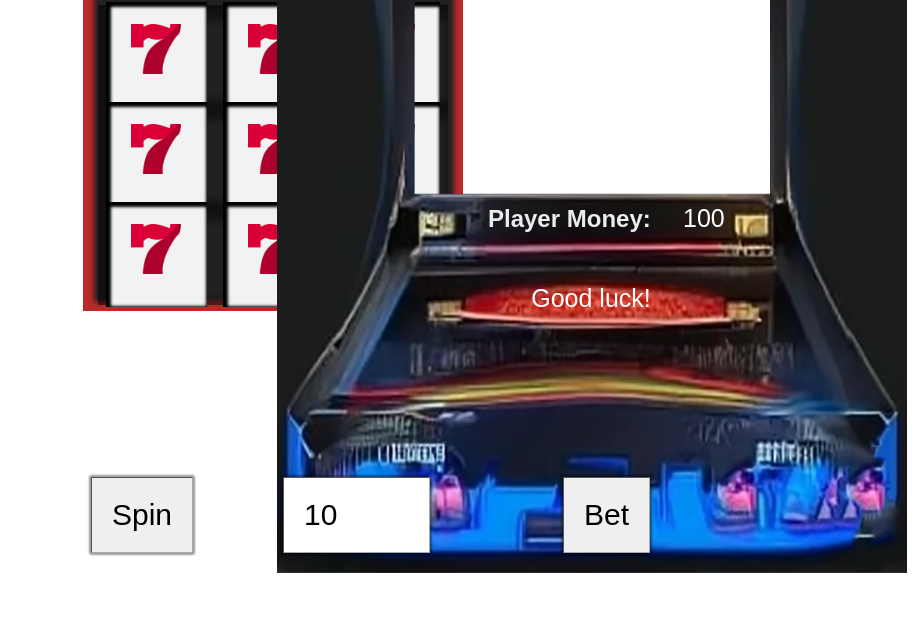
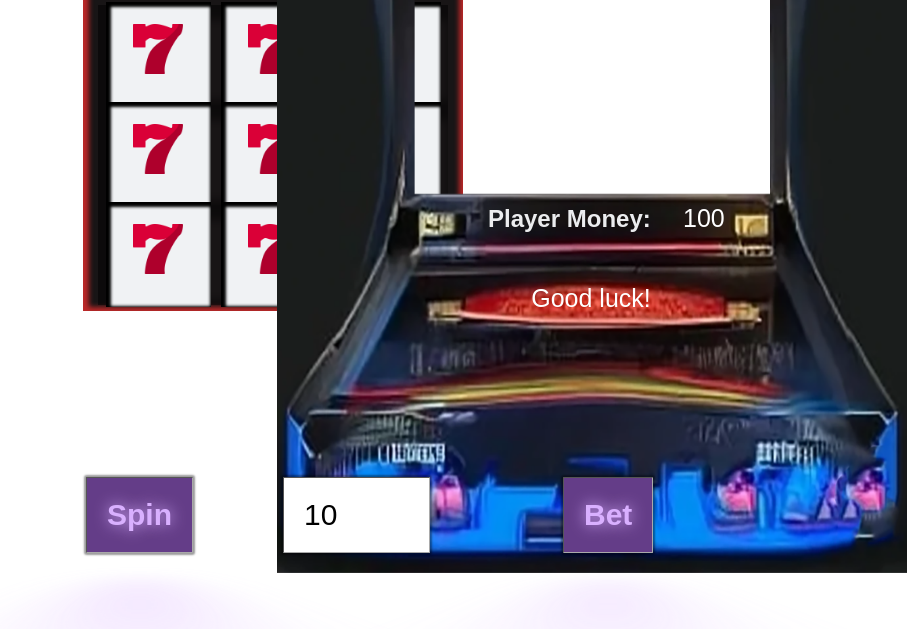
Before and after one commit to DeivisMon/TypeScipt21-Slots, a plain HTML site: page index.html in a window 1280 px wide. Shown: the part 227-856 px from the top of the page, without its empty margins (367-1280 px from the left). Before the commit the page ends 800 px from the top, so only its background shows below. Drawn offline with Linux system fonts and the light colour scheme.

Commit message:
buttonai fancy..

```diff
--- /dev/null
+++ b/_buttons.scss
@@ -0,0 +1,48 @@
+button {
+  --glow-color: rgb(217, 176, 255);
+  --glow-spread-color: rgba(191, 123, 255, 0.781);
+  --enhanced-glow-color: rgb(231, 206, 255);
+  --btn-color: rgb(100, 61, 136);
+  border: .25em solid var(--glow-color);
+  padding: 1em 3em;
+  color: var(--glow-color);
+  font-size: 15px;
+  font-weight: bold;
+  background-color: var(--btn-color);
+  border-radius: 1em;
+  outline: none;
+  box-shadow: 0 0 1em .25em var(--glow-color),
+  0 0 4em 1em var(--glow-spread-color),
+  inset 0 0 .75em .25em var(--glow-color);
+  text-shadow: 0 0 .5em var(--glow-color);
+  position: relative;
+  transition: all 0.3s;
+}
+
+button::after {
+  pointer-events: none;
+  content: "";
+  position: absolute;
+  top: 120%;
+  left: 0;
+  height: 100%;
+  width: 100%;
+  background-color: var(--glow-spread-color);
+  filter: blur(2em);
+  opacity: .7;
+  transform: perspective(1.5em) rotateX(35deg) scale(1, .6);
+}
+
+button:hover {
+  color: var(--btn-color);
+  background-color: var(--glow-color);
+  box-shadow: 0 0 1em .25em var(--glow-color),
+  0 0 4em 2em var(--glow-spread-color),
+  inset 0 0 .75em .25em var(--glow-color);
+}
+
+button:active {
+  box-shadow: 0 0 0.6em .25em var(--glow-color),
+  0 0 2.5em 2em var(--glow-spread-color),
+  inset 0 0 .5em .25em var(--glow-color);
+}
--- a/style.scss
+++ b/style.scss
@@ -1,3 +1,4 @@
+@import "buttons";
 * {
   box-sizing: border-box;
   padding: 0;
@@ -31,10 +32,10 @@ body {
   @include d-flex;
   margin-top: 188px;
   text-align: center;
-  background-color: #212121;
+  background-color: rgb(24,21,22,);
   width: 380px;
   height: 350px;
-  box-shadow: inset 1px 1px 5px 10px rgb(188, 41, 41);
+  box-shadow: inset 1px 1px 5px 5px rgb(188, 41, 41);
 }
 .overlay {
   position: absolute;
@@ -72,7 +73,7 @@ body {
   height: 105px;
   //@include border;
   box-shadow: inset 2px 2px 3px 3px black;
-  margin: 0 8px;
+  margin: 0 5px;
   background-image: url("./img/seven.png");
   background-position: 50% 40%;
   background-size: 50px;
```
Also changed, not shown: style.css, 1 other file.
